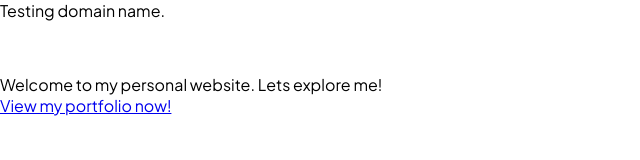
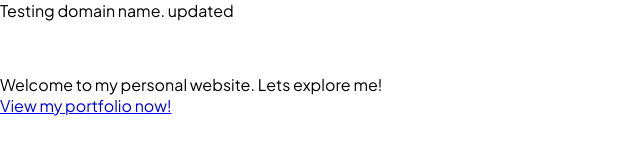
Before and after one commit to simon-sgn/portfolio, a plain HTML site: page index.html in a window 1280 px wide. Shown: the full height of the page, 0-640 px from the left. Drawn offline with nearby package versions, Linux system fonts and the light colour scheme; files that its build step writes are made by us from their sources; files whose address does not match are found by name.

Commit message:
Testing domain name

```diff
--- a/index.html
+++ b/index.html
@@ -8,9 +8,10 @@
     <link rel="preconnect" href="https://fonts.gstatic.com" crossorigin>
     <link href="https://fonts.googleapis.com/css2?family=Plus+Jakarta+Sans:wght@400;500;700&display=swap" rel="stylesheet">
     <link rel="stylesheet" href="/static/css/index.css">
+    <title>Hello p</title>
 </head>
 <body>
-    Testing domain name.
+    Testing domain name. updated
     <nav class="nav">
         <a href="/" class="nav__link" data-link>Home</a>
         <a href="/portfolio" class="nav__link" data-link>Portfolio</a>
```
